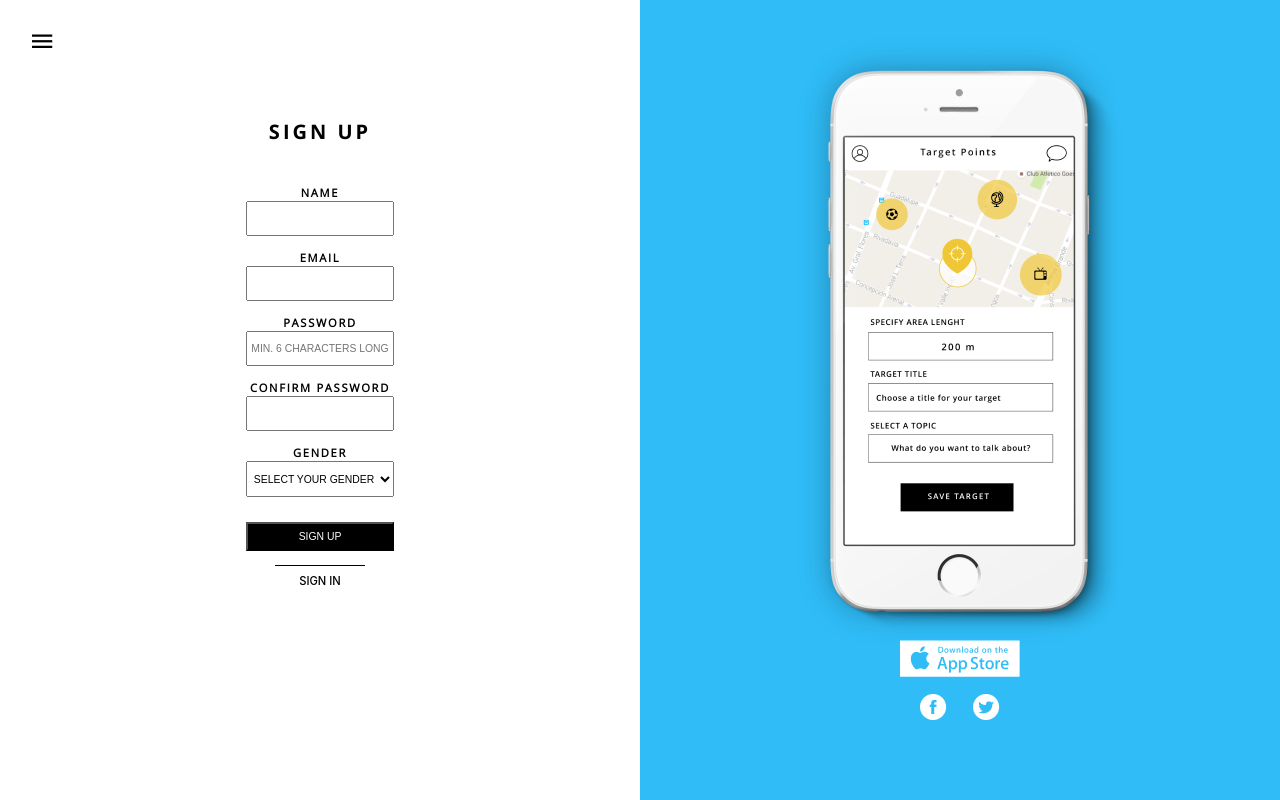
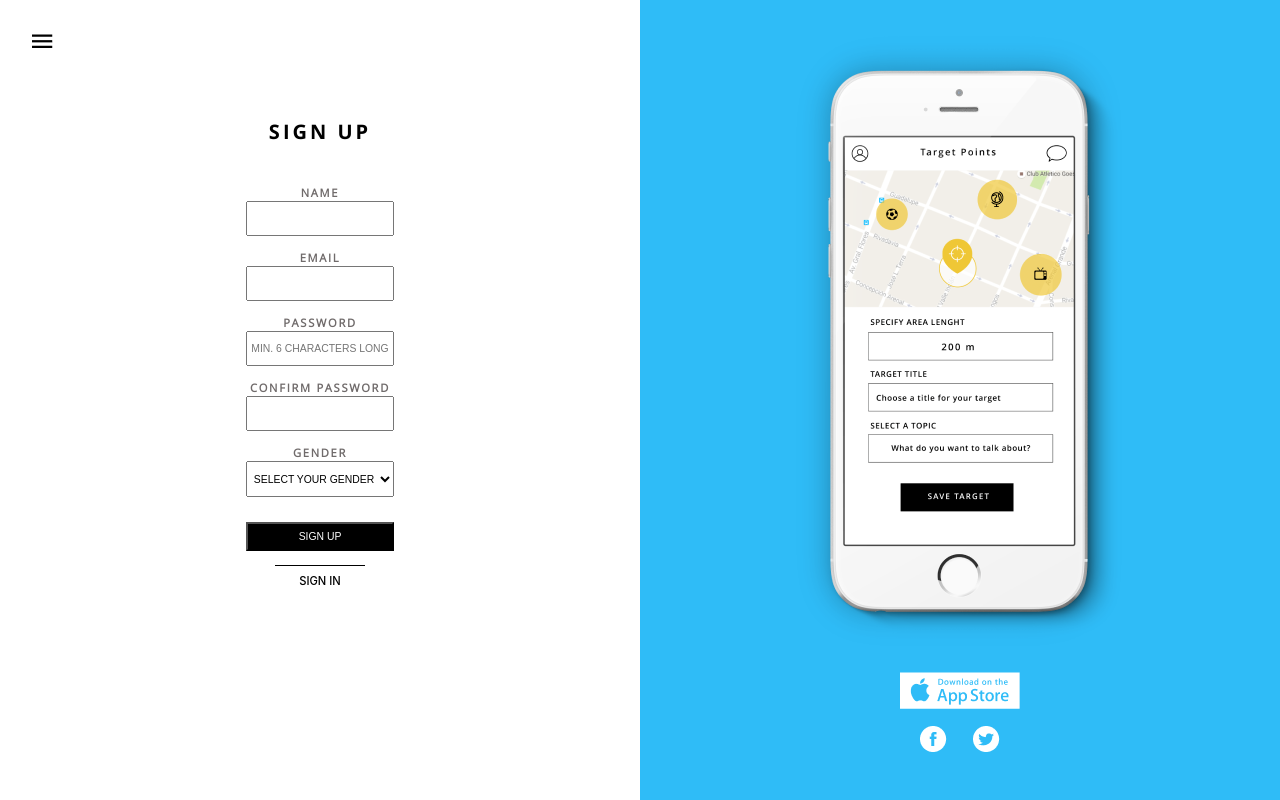
Before and after one commit to adlamas/react-target-ts, a React (Create React App) app: page / in a window 1280 px wide. Built offline with nearby package versions, Linux system fonts and the light colour scheme.

Commit message:
updated based on github's comments

```diff
--- a/src/App.css
+++ b/src/App.css
@@ -6,6 +6,15 @@
 @font-face {
   font-family: OpenSans;
   src: url('../src/assets/fonts/OpenSans-Regular.ttf');
+}
+
+:root {
+  --right-side-bg-color: #2FBCF7;
+  --left-side-bg-color: #ffffff;
+  --label-input-color: #706b6b;
+  --submit-btn-bg-color: #000000;
+  --submit-btn-color: #FFFFFF;
+  --sign-in-border: 1px solid black;
 }
 
 body {
@@ -17,17 +26,17 @@ body {
   height: 100vh;
 }
 
-.right-side {
-  background-color: #2FBCF7;
+.main-section--right-side {
+  background-color: var(--right-side-bg-color);
   width: 50%;
 }
 
-.left-side {
-  background-color: #ffffff;
+.main-section--left-side {
+  background-color: var(--left-side-bg-color);
   width: 50%;
 }
 
-.right-menu {
+.hamburguer-menu {
   margin: 2em 0 0 2em;
 }
 
@@ -55,7 +64,7 @@ body {
 .input-element > label {
   font-size: 0.7em;
   font-family: OpenSans;
-  color: #000000;
+  color: var(--label-input-color);
   font-weight: 700;
   height: 1.4em;
   letter-spacing: 0.15em;
@@ -75,8 +84,8 @@ select {
 
 input[type=submit] {
   margin-top: 1em;
-  background-color: #000000;
-  color: #FFFFFF;
+  background-color: var(--submit-btn-bg-color);
+  color: var(--submit-btn-color);
   width: 100%;
 }
 
@@ -92,7 +101,6 @@ input[type=submit] {
 }
 
 .principal-image {
-  margin-bottom: -1em;
   margin-top: 2em;
 }
 
@@ -108,7 +116,7 @@ input[type=submit] {
 }
 
 .sign-in-text {
-  border-top: 1px solid black;
+  border-top: var(--sign-in-border);
   width: 60%;
   font-weight: 500;
   font-size: .7em;
--- a/src/components/App.tsx
+++ b/src/App.tsx
@@ -1,12 +1,10 @@
-import React from 'react';
-import logo from './logo.svg';
-import '../App.css';
+import './App.css';
 
-import menuIcon from '../assets/images/menu.png'
-import i6Icon from '../assets/images/i6.png'
-import appStoreIcon from '../assets/images/appstore.png'
-import facebookIcon from '../assets/images/Facebook.png'
-import twitterIcon from '../assets/images/Twitter.png'
+import menu from "./assets/images/menu.png"
+import i6Icon from './assets/images/i6.png'
+import appStoreIcon from './assets/images/appstore.png'
+import facebookIcon from './assets/images/Facebook.png'
+import twitterIcon from './assets/images/Twitter.png'
 
 function App() {
   return (
@@ -14,10 +12,10 @@ function App() {
       <header className="App-header">
       </header>
       <body>
-        <div className="main-section">
-          <div className="left-side">
-            <div className="right-menu">
-              <img src={menuIcon} alt="menu" />
+        <section className="main-section">
+          <section className="main-section--left-side">
+            <div className="hamburguer-menu">
+              <img src={menu} alt="menu" />
             </div>
             <div className="input-section">
               <form>
@@ -62,8 +60,8 @@ function App() {
                 </div>
               </form>
             </div>
-          </div>
-          <div className="right-side">
+          </section>
+          <section className="main-section--right-side">
             <div className='right-image'>
               <div className='image principal-image'><img src={i6Icon} alt="i6"/></div>
               <div className='image'><img src={appStoreIcon} alt="appstore" /></div>
@@ -72,8 +70,8 @@ function App() {
                 <img src={twitterIcon} alt="twitter" className="social-icon"/>
               </div>
             </div>
-          </div>
-        </div>
+          </section>
+        </section>
       </body>
     </div>
   );
--- a/src/index.tsx
+++ b/src/index.tsx
@@ -1,7 +1,7 @@
 import React from 'react';
 import ReactDOM from 'react-dom/client';
 import './index.css';
-import App from './components/App';
+import App from './App';
 import reportWebVitals from './reportWebVitals';
 
 const root = ReactDOM.createRoot(
```
Also changed, not shown: 1 other file (tests, documents, lock files or other folders).
